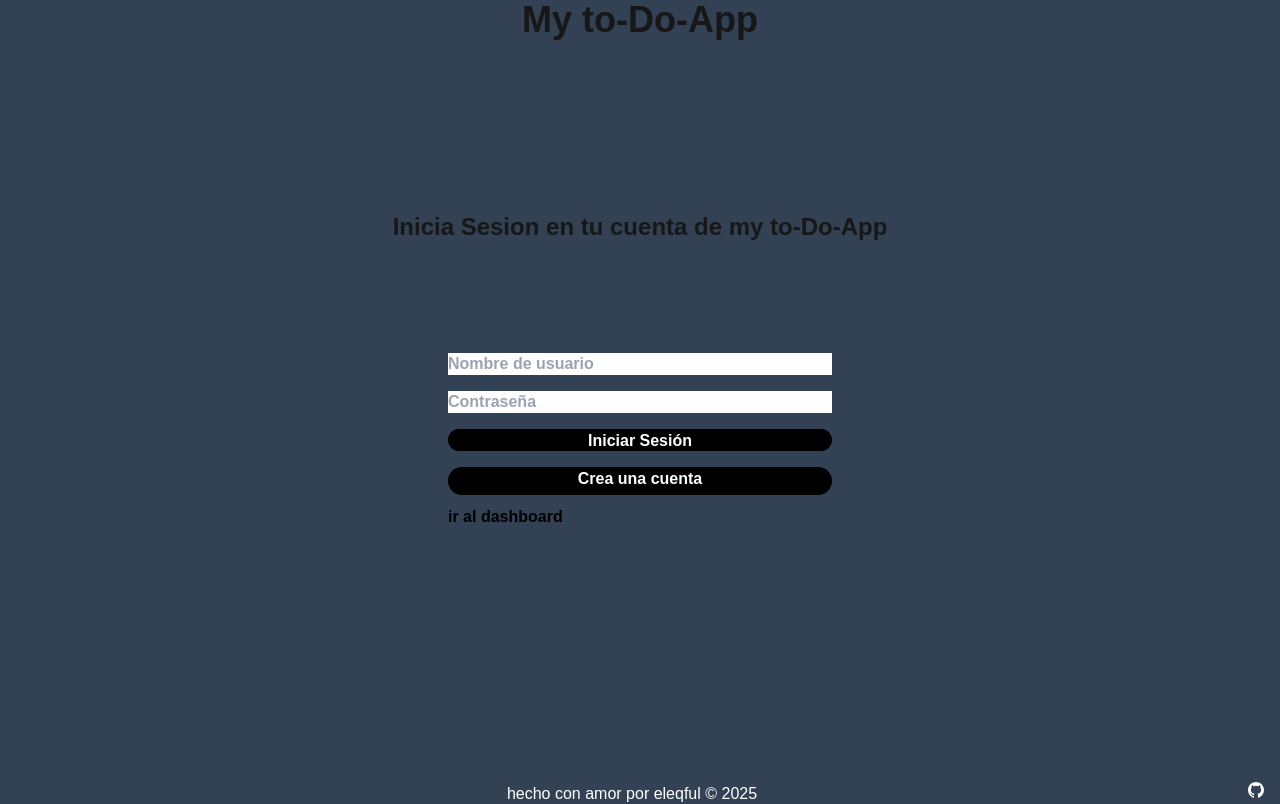
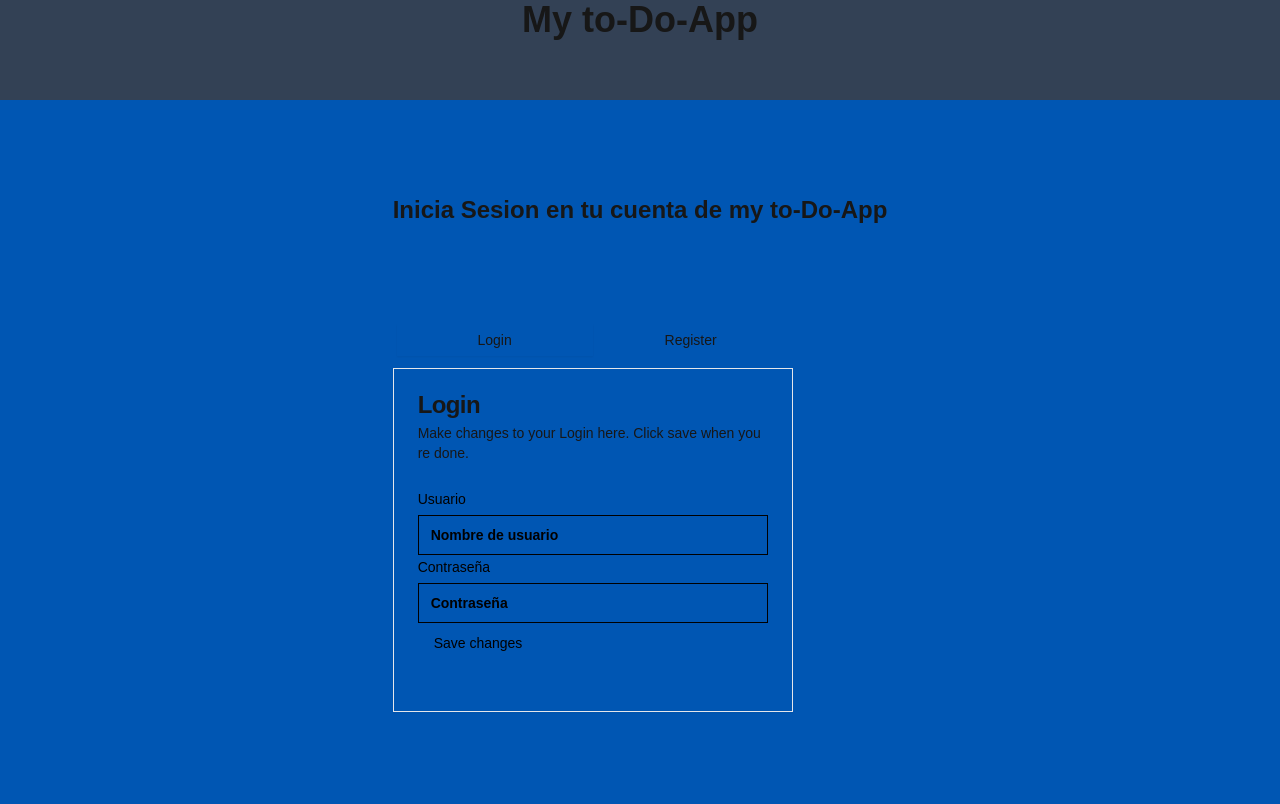
Before and after one commit to EleanQuintero/my-todo-v3, a Next.js app: page /login in a window 1280 px wide. Shown: the top 804 px of the page. Built offline with nearby package versions, Linux system fonts and the light colour scheme; no server answers.

Commit message:
eliminar archivo CSS de estilos no utilizados y refactorizar el componente de inicio de sesión para utilizar LogRegisterInput

```diff
--- a/src/app/login/page.tsx
+++ b/src/app/login/page.tsx
@@ -2,9 +2,9 @@
 
 import {  fetchProfile, fetchUsers } from "../lib/data";
 import { useContext, useState } from "react";
-import Link from "next/link";
 import { userData } from "@/types";
 import { userDataContext } from "@/contexts/userDataContext";
+import { LogRegisterInput } from "@/components/ui/LogRegisterInput"
 
 interface profileData{
   id: string
@@ -17,52 +17,28 @@ export default function Login() {
   const [error, setError] = useState("");
   const { setUserData } = useContext(userDataContext)
 
-  const handleSumbit = async (event: React.FormEvent<HTMLFormElement>) => {
+  const handleLoginSumbit = async (event: React.FormEvent<HTMLFormElement>) => {
     event.preventDefault();
     try {
       const user = Object.fromEntries(
         new window.FormData(event.currentTarget)
       ) as unknown as profileData;
       await fetchUsers(user);
-      const profile = await fetchProfile()
-      setUserData(profile as userData)
-
+      const profile = await fetchProfile();
+      setUserData(profile as userData);
+      console.log("sumbit")
     } catch (error) {
       if (error instanceof Error) {
         setError(error.message);
       }
     }
-  }
+  };
   return (
-      <main className="grid justify-items-center h-full bg-slate-700">
+    <section className="grid m-auto p-0 h-screen">
         <h1 className="text-2xl font-extrabold justify-items-center m-auto">
           Inicia Sesion en tu cuenta de my to-Do-App
         </h1>
-        <form
-          className="grid grid-rows-4 gap-4 h-44 w-96 text-black font-semibold"
-          onSubmit={handleSumbit}
-          action=""
-        >
-          <input
-            className=""
-            name="username"
-            type="text"
-            placeholder="Nombre de usuario"
-          />
-          <input name="password" type="password" placeholder="Contraseña" />
-          {error && <p className="text-red-700 font-semibold">{error}</p>}
-          <button className="border-solid bg-black rounded-2xl hover:bg-cyan-900 text-white">
-            <Link href={"/dashboard"}>Iniciar Sesión</Link>
-          </button>
-          <Link
-            className=" grid justify-items-center h-7 font-semibold border-solid bg-black rounded-2xl hover:bg-cyan-900 text-white"
-            href={"/register"}
-          >
-            Crea una cuenta
-          </Link>
-          <Link href={"/dashboard"}>ir al dashboard</Link>
-
-        </form>
-      </main>
-  );
+        <LogRegisterInput handleLoginSumbit={handleLoginSumbit} handleRegisterSumbit={handleLoginSumbit} error={error}/>
+    </section>
+  )
 }
--- a/src/app/ui/globals.css
+++ b/src/app/ui/globals.css
@@ -2,6 +2,21 @@
 @tailwind components;
 @tailwind utilities;
 
+
+
+@layer base {
+  :root {
+    --background: 0 0% 100%; /* Fondo claro */
+    --foreground: 222.2 84% 4.9%; /* Texto oscuro */
+
+    /* ... resto de variables de shadcn */
+  }
+
+  .dark {
+    --background: 222.2 84% 4.9%; /* Fondo oscuro */
+    --foreground: 210 40% 98%; /* Texto claro */
+  }
+}
 :root {
   --background: #0056b3;
   --foreground: #171717;
--- /dev/null
+++ b/src/components/ui/LogRegisterInput.tsx
@@ -0,0 +1,78 @@
+import { Button } from "@/components/ui/button";
+import {
+  Card,
+  CardContent,
+  CardDescription,
+  CardFooter,
+  CardHeader,
+  CardTitle,
+} from "@/components/ui/card";
+import { Input } from "@/components/ui/input";
+import { Label } from "@/components/ui/label";
+import { Tabs, TabsContent, TabsList, TabsTrigger } from "@/components/ui/tabs";
+
+interface LogRegisterInputProps {
+  handleLoginSumbit: (event: React.FormEvent<HTMLFormElement>) => Promise<void>;
+  handleRegisterSumbit: (event: React.FormEvent<HTMLFormElement>) => Promise<void>;
+  error: string;
+}
+
+export const LogRegisterInput = ({handleLoginSumbit, handleRegisterSumbit, error}: LogRegisterInputProps) => {
+  return (
+    <Tabs defaultValue="Login" className="w-[400px]">
+      <TabsList className="grid w-full grid-cols-2">
+        <TabsTrigger value="Login">Login</TabsTrigger>
+        <TabsTrigger value="Register">Register</TabsTrigger>
+      </TabsList>
+      <TabsContent value="Login">
+        <Card className="bg-background text-foreground border" >
+          <CardHeader>
+            <CardTitle>Login</CardTitle>
+            <CardDescription>
+              Make changes to your Login here. Click save when you re done.
+            </CardDescription>
+          </CardHeader>
+          <CardContent className="space-y-2">
+            <form className="text-black font-semibold" onSubmit={handleLoginSumbit}>
+              <div className="space-y-1">
+              <Label className="text-sm font-medium" htmlFor="username">Usuario</Label>
+                <Input className="bg-background border-muted"  name="username" type="text" placeholder="Nombre de usuario" />
+              </div>
+              <div className="space-y-1">
+                <Label htmlFor="">Contraseña</Label>
+                <Input name="password" type="password" placeholder="Contraseña" />
+              </div>
+              {error && <p className="text-red-700 font-semibold">{error}</p>}
+              <Button type="submit">Save changes</Button>
+            </form>
+          </CardContent>
+          <CardFooter>
+          </CardFooter>
+        </Card>
+      </TabsContent>
+      <TabsContent value="Register">
+        <Card>
+          <CardHeader>
+            <CardTitle>Password</CardTitle>
+            <CardDescription>
+              Change your password here. After saving, you ll be logged out.
+            </CardDescription>
+          </CardHeader>
+          <CardContent className="space-y-2">
+            <div className="space-y-1">
+              <Label htmlFor="current">Current password</Label>
+              <Input id="current" type="password" />
+            </div>
+            <div className="space-y-1">
+              <Label htmlFor="new">New password</Label>
+              <Input id="new" type="password" />
+            </div>
+          </CardContent>
+          <CardFooter>
+            <Button>Save password</Button>
+          </CardFooter>
+        </Card>
+      </TabsContent>
+    </Tabs>
+  );
+};
--- a/src/index.css
+++ b/src/index.css
@@ -1,7 +1,4 @@
 @charset 'utf-8';
-@tailwind base;
-@tailwind components;
-@tailwind utilities;
 
 .title{
 	position: absolute;
```
Also changed, not shown: src/App.css (deleted, +0 -21 lines).
